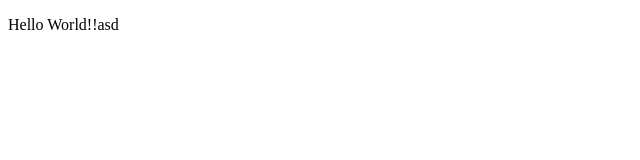
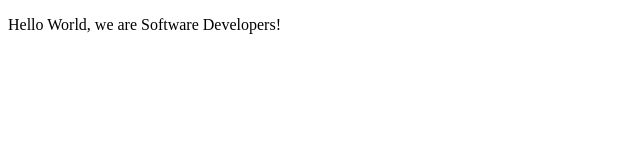
Before and after one commit to syedwaleed1/HTML-CSS-challenge-A, a plain HTML site: page fcc-test-suite-template/index.html in a window 1280 px wide. Shown: the whole page, without its empty margins (0-640 px from the left). Drawn offline with Linux system fonts and the light colour scheme.

Commit message:
Update index.html

```diff
--- a/fcc-test-suite-template/index.html
+++ b/fcc-test-suite-template/index.html
@@ -7,7 +7,7 @@
   </head>
 
   <body>
-    <p>Hello World!!asd</p>
+    <p>Hello World, we are Software Developers!</p>
     <script src="https://cdn.freecodecamp.org/testable-projects-fcc/v1/bundle.js"></script>
 
     <!--
```
